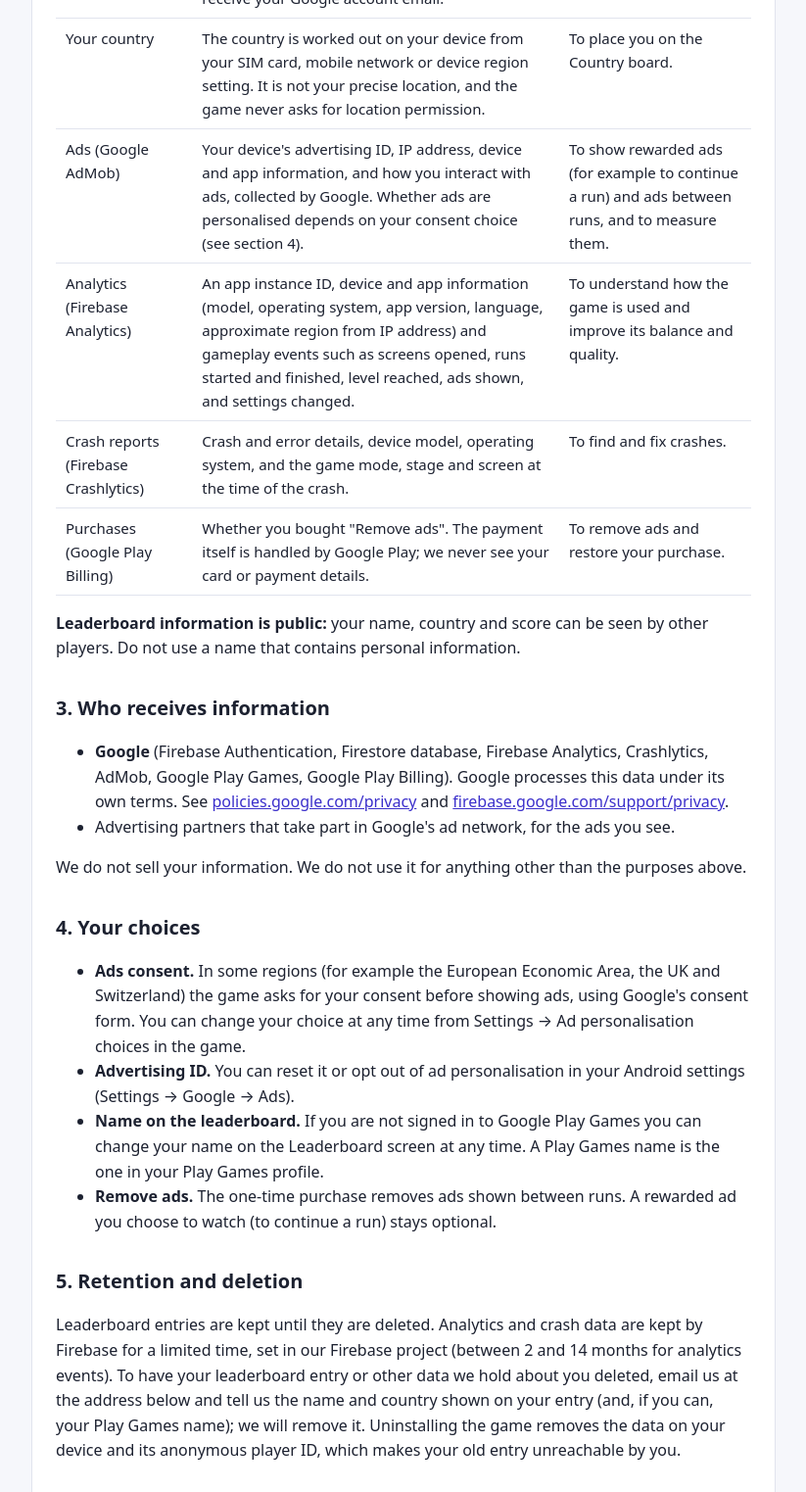
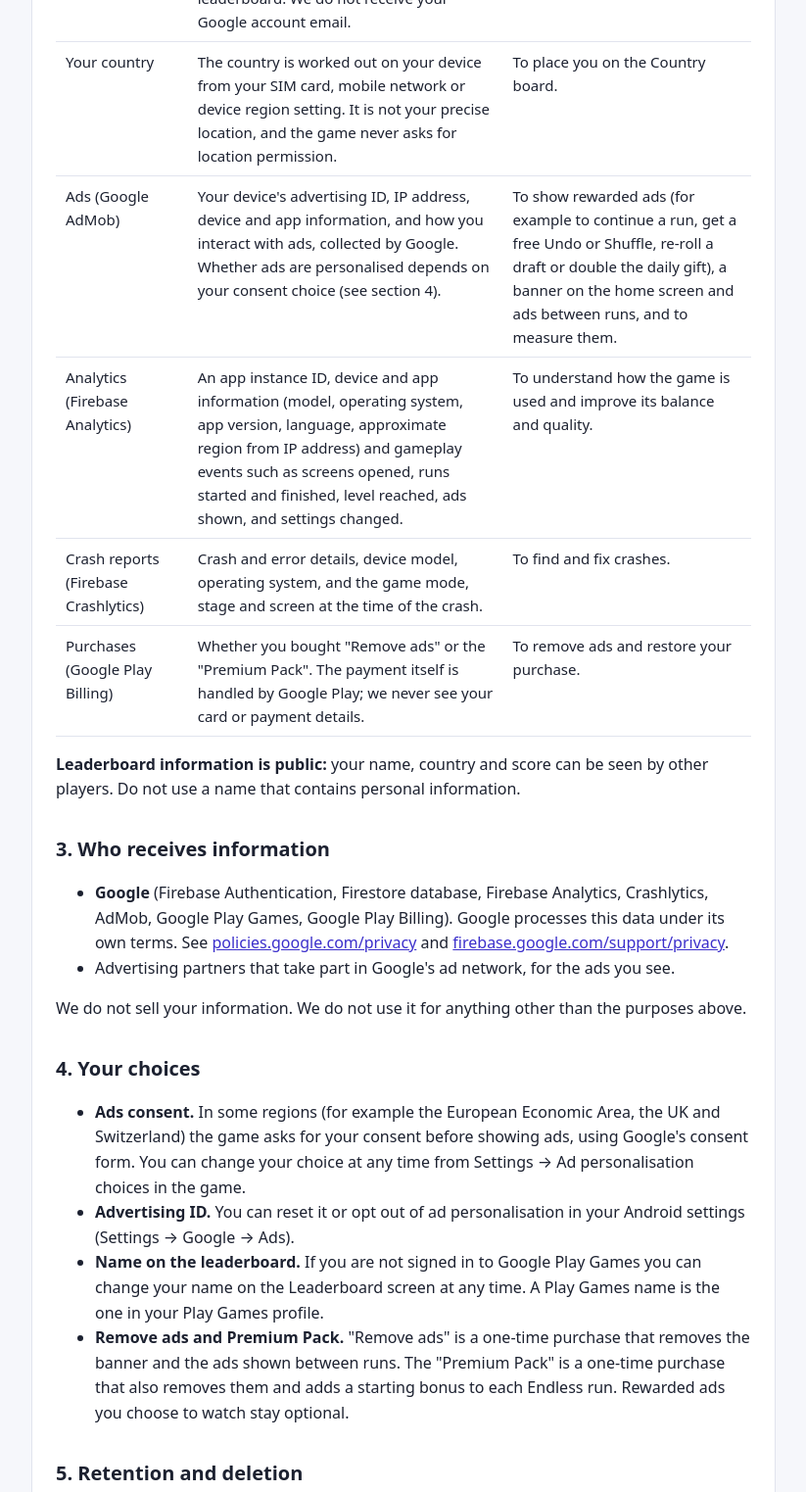
Before and after one commit to UzairAjmal06/hexfuse-privacy, a plain HTML site: page index.html in a window 1280 px wide. Shown: the part 840-2363 px from the top of the page at 98% size, without its empty margins (228-1051 px from the left). Drawn offline with Linux system fonts and the light colour scheme.

Commit message:
Privacy policy: mention the Premium Pack and the extra rewarded ads

```diff
--- a/index.html
+++ b/index.html
@@ -46,7 +46,7 @@
 <td>To place you on the Country board.</td></tr>
 <tr><td>Ads (Google AdMob)</td>
 <td>Your device's advertising ID, IP address, device and app information, and how you interact with ads, collected by Google. Whether ads are personalised depends on your consent choice (see section 4).</td>
-<td>To show rewarded ads (for example to continue a run) and ads between runs, and to measure them.</td></tr>
+<td>To show rewarded ads (for example to continue a run, get a free Undo or Shuffle, re-roll a draft or double the daily gift), a banner on the home screen and ads between runs, and to measure them.</td></tr>
 <tr><td>Analytics (Firebase Analytics)</td>
 <td>An app instance ID, device and app information (model, operating system, app version, language, approximate region from IP address) and gameplay events such as screens opened, runs started and finished, level reached, ads shown, and settings changed.</td>
 <td>To understand how the game is used and improve its balance and quality.</td></tr>
@@ -54,7 +54,7 @@
 <td>Crash and error details, device model, operating system, and the game mode, stage and screen at the time of the crash.</td>
 <td>To find and fix crashes.</td></tr>
 <tr><td>Purchases (Google Play Billing)</td>
-<td>Whether you bought "Remove ads". The payment itself is handled by Google Play; we never see your card or payment details.</td>
+<td>Whether you bought "Remove ads" or the "Premium Pack". The payment itself is handled by Google Play; we never see your card or payment details.</td>
 <td>To remove ads and restore your purchase.</td></tr>
 </table>
 <p><strong>Leaderboard information is public:</strong> your name, country and score can be seen by other players. Do not use a name that contains personal information.</p>
@@ -71,7 +71,7 @@
 <li><strong>Ads consent.</strong> In some regions (for example the European Economic Area, the UK and Switzerland) the game asks for your consent before showing ads, using Google's consent form. You can change your choice at any time from Settings &rarr; Ad personalisation choices in the game.</li>
 <li><strong>Advertising ID.</strong> You can reset it or opt out of ad personalisation in your Android settings (Settings &rarr; Google &rarr; Ads).</li>
 <li><strong>Name on the leaderboard.</strong> If you are not signed in to Google Play Games you can change your name on the Leaderboard screen at any time. A Play Games name is the one in your Play Games profile.</li>
-<li><strong>Remove ads.</strong> The one-time purchase removes ads shown between runs. A rewarded ad you choose to watch (to continue a run) stays optional.</li>
+<li><strong>Remove ads and Premium Pack.</strong> "Remove ads" is a one-time purchase that removes the banner and the ads shown between runs. The "Premium Pack" is a one-time purchase that also removes them and adds a starting bonus to each Endless run. Rewarded ads you choose to watch stay optional.</li>
 </ul>
 
 <h2>5. Retention and deletion</h2>
```
